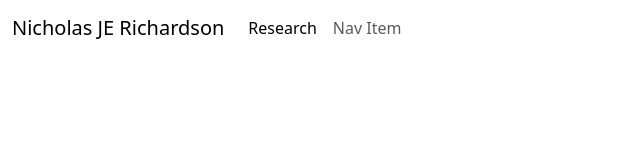
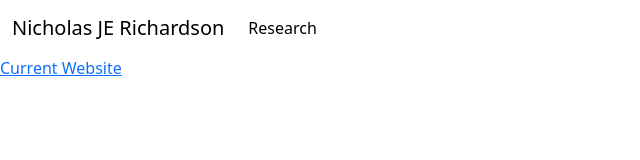
Before and after one commit to njericha/njerichardson.github.io, a plain HTML site: page index.html in a window 1280 px wide. Shown: the whole page, without its empty margins (0-640 px from the left). Drawn offline with Linux system fonts and the light colour scheme.

Commit message:
add link to my current website

```diff
--- a/index.html
+++ b/index.html
@@ -14,12 +14,13 @@
             <div class="collapse navbar-collapse" id="navcol-1">
                 <ul class="navbar-nav">
                     <li class="nav-item"><a class="nav-link active" href="research.html">Research</a></li>
-                    <li class="nav-item"><a class="nav-link" href="#">Nav Item</a></li>
+                    <li class="nav-item"></li>
                     <li class="nav-item"></li>
                 </ul>
             </div>
         </div>
-    </nav>
+    </nav><a href="https://njerichardson.myportfolio.com/">Current Website</a>
+    <p></p>
     <script src="assets/bootstrap/js/bootstrap.min.js"></script>
 </body>
 
```
Also changed, not shown: 1 other file.
